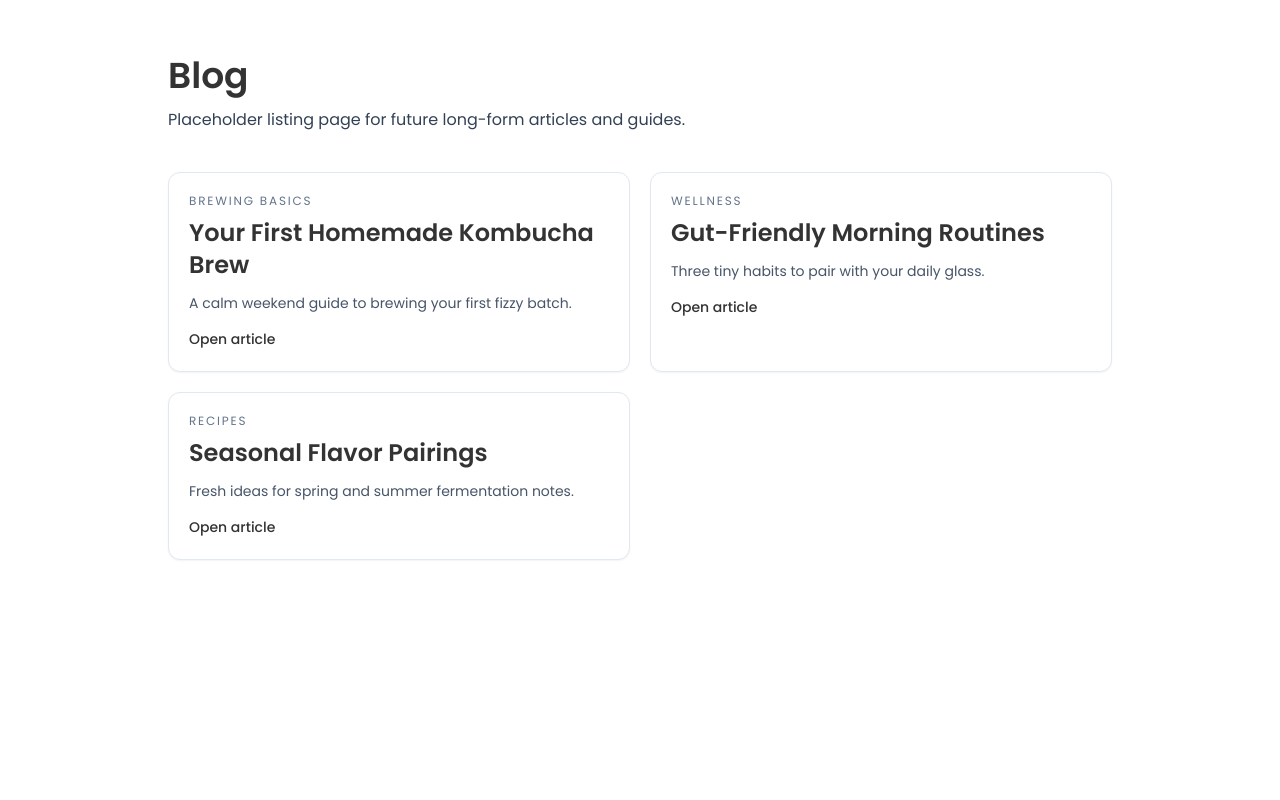
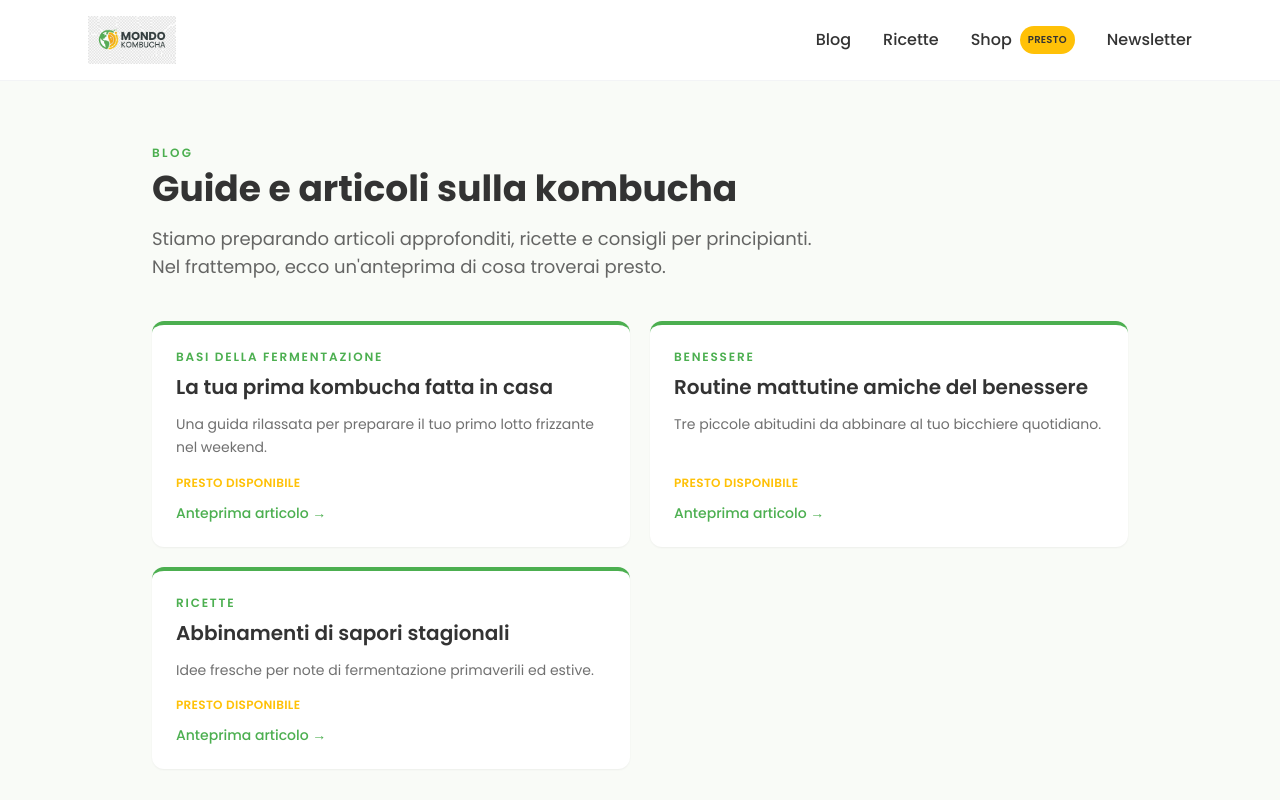
Before and after one commit to elance1985/kombucha, a Next.js app: page /blog in a window 1280 px wide. Shown: the top 800 px of the page. Built offline with nearby package versions, Linux system fonts and the light colour scheme.

Commit message:
Refactor main pages to use PageShell component for consistent layout; update blog and shop pages with new metadata and improved content structure, and localize featured posts. Adjust footer links for proper routing.

```diff
--- a/app/blog/[slug]/page.tsx
+++ b/app/blog/[slug]/page.tsx
@@ -1,12 +1,26 @@
 import Link from "next/link";
 import { notFound } from "next/navigation";
-import { getPostBySlug } from "@/lib/content";
+import PageShell from "@/components/PageShell";
+import { featuredPosts, getPostBySlug } from "@/lib/content";
 
 type BlogPostPageProps = {
   params: {
     slug: string;
   };
 };
+
+export function generateStaticParams() {
+  return featuredPosts.map((post) => ({ slug: post.slug }));
+}
+
+export function generateMetadata({ params }: BlogPostPageProps) {
+  const post = getPostBySlug(params.slug);
+  if (!post) return { title: "Articolo non trovato — Mondo Kombucha" };
+  return {
+    title: `${post.title} — Mondo Kombucha`,
+    description: post.excerpt,
+  };
+}
 
 export default function BlogPostPage({ params }: BlogPostPageProps) {
   const post = getPostBySlug(params.slug);
@@ -16,19 +30,47 @@
   }
 
   return (
-    <main className="mx-auto min-h-screen w-full max-w-3xl px-6 py-14 md:px-10">
-      <Link href="/" className="text-sm text-[var(--kombucha-teal)]">
-        Back to home
+    <PageShell className="bg-white">
+      <main className="mx-auto max-w-3xl px-4 py-12 md:px-6 md:py-16">
+        <Link
+          href="/blog"
+          className="text-sm font-medium text-brand-green transition-colors hover:underline"
+        >
+          ← Torna al blog
         </Link>
-      <article className="mt-6 rounded-xl border border-slate-200 bg-white p-8 shadow-sm">
-        <p className="text-xs uppercase tracking-[0.15em] text-slate-500">
+
+        <article className="mt-8">
+          <p className="text-xs font-semibold uppercase tracking-[0.2em] text-brand-green">
             {post.category}
           </p>
-        <h1 className="mt-2 text-4xl font-semibold">{post.title}</h1>
-        <p className="mt-6 text-lg leading-relaxed text-slate-700">
+          <h1 className="mt-3 text-3xl font-bold leading-tight text-brand-charcoal md:text-4xl">
+            {post.title}
+          </h1>
+          <p className="mt-2 text-sm text-brand-amber font-semibold uppercase tracking-wide">
+            Anteprima — contenuto completo in arrivo
+          </p>
+          <div className="mt-8 rounded-xl border border-gray-100 bg-brand-light p-6 md:p-8">
+            <p className="text-base leading-relaxed text-brand-charcoal/80 md:text-lg">
               {post.content}
             </p>
+          </div>
         </article>
+
+        <div className="mt-10 flex flex-col gap-3 border-t border-gray-100 pt-8 sm:flex-row sm:items-center sm:justify-between">
+          <Link
+            href="/blog"
+            className="text-sm font-medium text-brand-charcoal/70 transition-colors hover:text-brand-green"
+          >
+            Tutti gli articoli
+          </Link>
+          <Link
+            href="/#newsletter"
+            className="text-sm font-medium text-brand-green transition-colors hover:underline"
+          >
+            Iscriviti alla newsletter →
+          </Link>
+        </div>
       </main>
+    </PageShell>
   );
 }
--- a/app/blog/page.tsx
+++ b/app/blog/page.tsx
@@ -1,33 +1,69 @@
 import Link from "next/link";
+import PageShell from "@/components/PageShell";
 import { featuredPosts } from "@/lib/content";
+
+export const metadata = {
+  title: "Blog — Mondo Kombucha",
+  description:
+    "Articoli e guide sulla kombucha in italiano. Contenuti in arrivo presto.",
+};
 
 export default function BlogIndexPage() {
   return (
-    <main className="mx-auto min-h-screen w-full max-w-5xl px-6 py-14 md:px-10">
-      <h1 className="text-4xl font-semibold">Blog</h1>
-      <p className="mt-3 text-slate-700">
-        Placeholder listing page for future long-form articles and guides.
+    <PageShell className="bg-brand-light">
+      <main className="mx-auto max-w-5xl px-4 py-12 md:px-6 md:py-16">
+        <div className="max-w-2xl">
+          <p className="text-xs font-semibold uppercase tracking-[0.2em] text-brand-green">
+            Blog
           </p>
-      <div className="mt-10 grid gap-5 md:grid-cols-2">
+          <h1 className="mt-2 text-3xl font-bold text-brand-charcoal md:text-4xl">
+            Guide e articoli sulla kombucha
+          </h1>
+          <p className="mt-4 text-base leading-relaxed text-brand-charcoal/75 md:text-lg">
+            Stiamo preparando articoli approfonditi, ricette e consigli per
+            principianti. Nel frattempo, ecco un&apos;anteprima di cosa troverai
+            presto.
+          </p>
+        </div>
+
+        <div className="mt-10 grid gap-5 sm:grid-cols-2">
           {featuredPosts.map((post) => (
             <article
               key={post.slug}
-            className="rounded-xl border border-slate-200 bg-white p-5 shadow-sm"
+              className="group flex flex-col rounded-xl border-t-4 border-brand-green bg-white p-6 shadow-sm transition-all hover:-translate-y-0.5 hover:shadow-md"
             >
-            <p className="text-xs uppercase tracking-[0.15em] text-slate-500">
+              <p className="text-xs font-semibold uppercase tracking-[0.15em] text-brand-green">
                 {post.category}
               </p>
-            <h2 className="mt-2 text-2xl font-semibold">{post.title}</h2>
-            <p className="mt-3 text-sm text-slate-600">{post.excerpt}</p>
+              <h2 className="mt-2 text-xl font-semibold text-brand-charcoal">
+                {post.title}
+              </h2>
+              <p className="mt-3 flex-1 text-sm leading-relaxed text-brand-charcoal/70">
+                {post.excerpt}
+              </p>
+              <span className="mt-4 inline-block text-xs font-semibold uppercase tracking-wide text-brand-amber">
+                Presto disponibile
+              </span>
               <Link
                 href={`/blog/${post.slug}`}
-              className="mt-4 inline-block text-sm font-medium text-[var(--kombucha-teal)]"
+                className="mt-3 text-sm font-medium text-brand-green transition-colors group-hover:underline"
               >
-              Open article
+                Anteprima articolo →
               </Link>
             </article>
           ))}
         </div>
+
+        <p className="mt-10 text-center text-sm text-brand-charcoal/60">
+          Vuoi essere avvisato quando pubblichiamo?{" "}
+          <Link
+            href="/#newsletter"
+            className="font-medium text-brand-green hover:underline"
+          >
+            Iscriviti alla newsletter
+          </Link>
+        </p>
       </main>
+    </PageShell>
   );
 }
--- a/app/shop/page.tsx
+++ b/app/shop/page.tsx
@@ -1,15 +1,69 @@
+import Link from "next/link";
+import PageShell from "@/components/PageShell";
+
+export const metadata = {
+  title: "Shop — Mondo Kombucha",
+  description:
+    "Kit, kombucha artigianale, libri e accessori selezionati. Il nostro shop apre presto.",
+};
+
 export default function ShopPage() {
   return (
-    <main className="mx-auto flex min-h-screen w-full max-w-3xl items-center justify-center px-6 py-14 md:px-10">
-      <section className="w-full rounded-2xl border border-slate-200 bg-white p-10 text-center shadow-sm">
-        <p className="text-sm uppercase tracking-[0.15em] text-[var(--kombucha-teal)]">
-          Shop
+    <PageShell className="bg-brand-light">
+      <main className="mx-auto flex max-w-3xl flex-col items-center px-4 py-16 text-center md:px-6 md:py-24">
+        <span className="rounded-full bg-brand-amber px-3 py-1 text-xs font-semibold uppercase tracking-wide text-brand-charcoal">
+          Presto
+        </span>
+        <h1 className="mt-6 text-3xl font-bold text-brand-charcoal md:text-4xl">
+          Il nostro Shop apre presto
+        </h1>
+        <p className="mt-4 max-w-lg text-base leading-relaxed text-brand-charcoal/75 md:text-lg">
+          Stiamo selezionando kit per fare la kombucha in casa, kombucha
+          artigianale, libri e accessori pensati per il pubblico italiano.
         </p>
-        <h1 className="mt-3 text-4xl font-semibold">Coming Soon</h1>
-        <p className="mt-4 text-slate-600">
-          We are preparing small-batch wellness goods and kombucha essentials.
-        </p>
-      </section>
-    </main>
+
+        <ul className="mt-10 grid w-full gap-4 text-left sm:grid-cols-3">
+          {[
+            {
+              emoji: "🧪",
+              title: "Kit Kombucha",
+              description: "Tutto il necessario per la tua prima fermentazione",
+            },
+            {
+              emoji: "🫙",
+              title: "Kombucha artigianale",
+              description: "Bevande selezionate disponibili in Italia",
+            },
+            {
+              emoji: "📚",
+              title: "Libri e guide",
+              description: "Risorse consigliate per imparare e migliorare",
+            },
+          ].map((item) => (
+            <li
+              key={item.title}
+              className="rounded-xl border-t-4 border-brand-green bg-white p-5 shadow-sm"
+            >
+              <span className="text-2xl" aria-hidden>
+                {item.emoji}
+              </span>
+              <h2 className="mt-3 font-semibold text-brand-charcoal">
+                {item.title}
+              </h2>
+              <p className="mt-1 text-sm text-brand-charcoal/70">
+                {item.description}
+              </p>
+            </li>
+          ))}
+        </ul>
+
+        <Link
+          href="/#newsletter"
+          className="mt-10 inline-flex items-center justify-center rounded-full bg-brand-green px-8 py-3.5 text-sm font-semibold text-white transition-all hover:bg-[#43a047] hover:shadow-md md:text-base"
+        >
+          Avvisami quando apre →
+        </Link>
+      </main>
+    </PageShell>
   );
 }
--- a/components/Footer.tsx
+++ b/components/Footer.tsx
@@ -3,8 +3,8 @@
 
 const exploreLinks = [
   { href: "/blog", label: "Blog" },
-  { href: "#ricette", label: "Ricette" },
-  { href: "#faq", label: "FAQ" },
+  { href: "/#ricette", label: "Ricette" },
+  { href: "/#faq", label: "FAQ" },
 ];
 
 const shopLinks = [
--- /dev/null
+++ b/components/PageShell.tsx
@@ -0,0 +1,17 @@
+import Footer from "@/components/Footer";
+import Navbar from "@/components/Navbar";
+
+type PageShellProps = {
+  children: React.ReactNode;
+  className?: string;
+};
+
+export default function PageShell({ children, className = "" }: PageShellProps) {
+  return (
+    <>
+      <Navbar />
+      <div className={`min-h-[calc(100vh-4rem)] ${className}`}>{children}</div>
+      <Footer />
+    </>
+  );
+}
--- a/lib/content.ts
+++ b/lib/content.ts
@@ -9,27 +9,29 @@
 export const featuredPosts: Post[] = [
   {
     slug: "first-brew",
-    title: "Your First Homemade Kombucha Brew",
-    excerpt: "A calm weekend guide to brewing your first fizzy batch.",
-    category: "Brewing Basics",
+    title: "La tua prima kombucha fatta in casa",
+    excerpt:
+      "Una guida rilassata per preparare il tuo primo lotto frizzante nel weekend.",
+    category: "Basi della fermentazione",
     content:
-      "Start with clean equipment, quality tea, and a healthy SCOBY. This placeholder article will later be replaced by MDX or CMS content.",
+      "Inizia con attrezzatura pulita, tè di qualità e uno Scoby sano. Questo articolo segnaposto sarà sostituito in futuro da contenuti MDX o da un CMS.",
   },
   {
     slug: "gut-friendly-routines",
-    title: "Gut-Friendly Morning Routines",
-    excerpt: "Three tiny habits to pair with your daily glass.",
-    category: "Wellness",
+    title: "Routine mattutine amiche del benessere",
+    excerpt: "Tre piccole abitudini da abbinare al tuo bicchiere quotidiano.",
+    category: "Benessere",
     content:
-      "Keep routines simple and sustainable. This placeholder post is here so blog pages can be built now and connected to real content later.",
+      "Mantieni le routine semplici e sostenibili. Questo post segnaposto è qui per permettere di costruire le pagine del blog ora e collegarle ai contenuti reali in seguito.",
   },
   {
     slug: "seasonal-flavors",
-    title: "Seasonal Flavor Pairings",
-    excerpt: "Fresh ideas for spring and summer fermentation notes.",
-    category: "Recipes",
+    title: "Abbinamenti di sapori stagionali",
+    excerpt:
+      "Idee fresche per note di fermentazione primaverili ed estive.",
+    category: "Ricette",
     content:
-      "Fruit, herbs, and spices can shape flavor naturally. This placeholder text is a stand-in for future editorial content.",
+      "Frutta, erbe e spezie possono modellare il sapore in modo naturale. Questo testo segnaposto è un sostituto temporaneo per i futuri contenuti editoriali.",
   },
 ];
 
```
Also changed, not shown: app/page.tsx (+3 -6 lines). Lines whose indentation alone changed are shown as unchanged.
